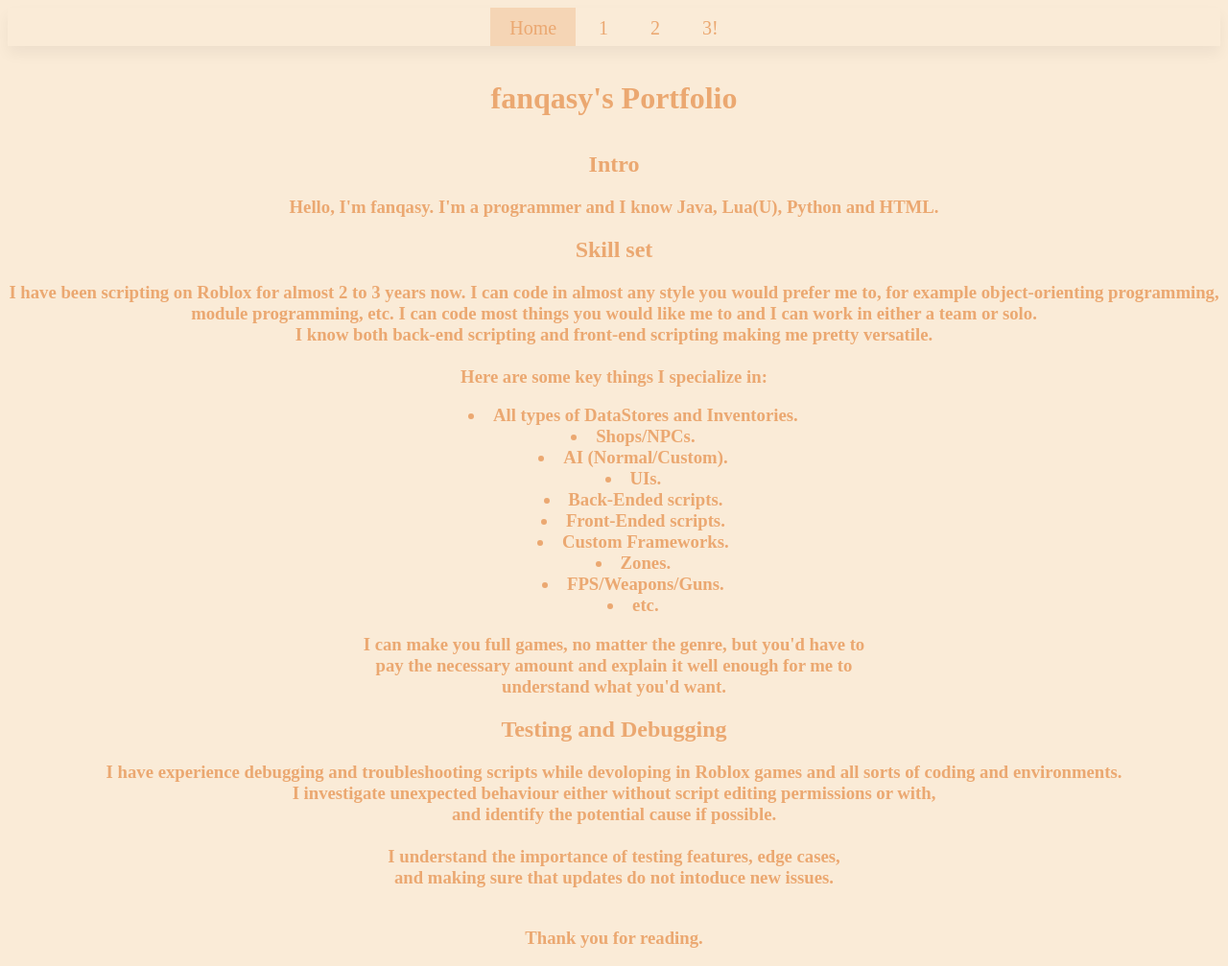
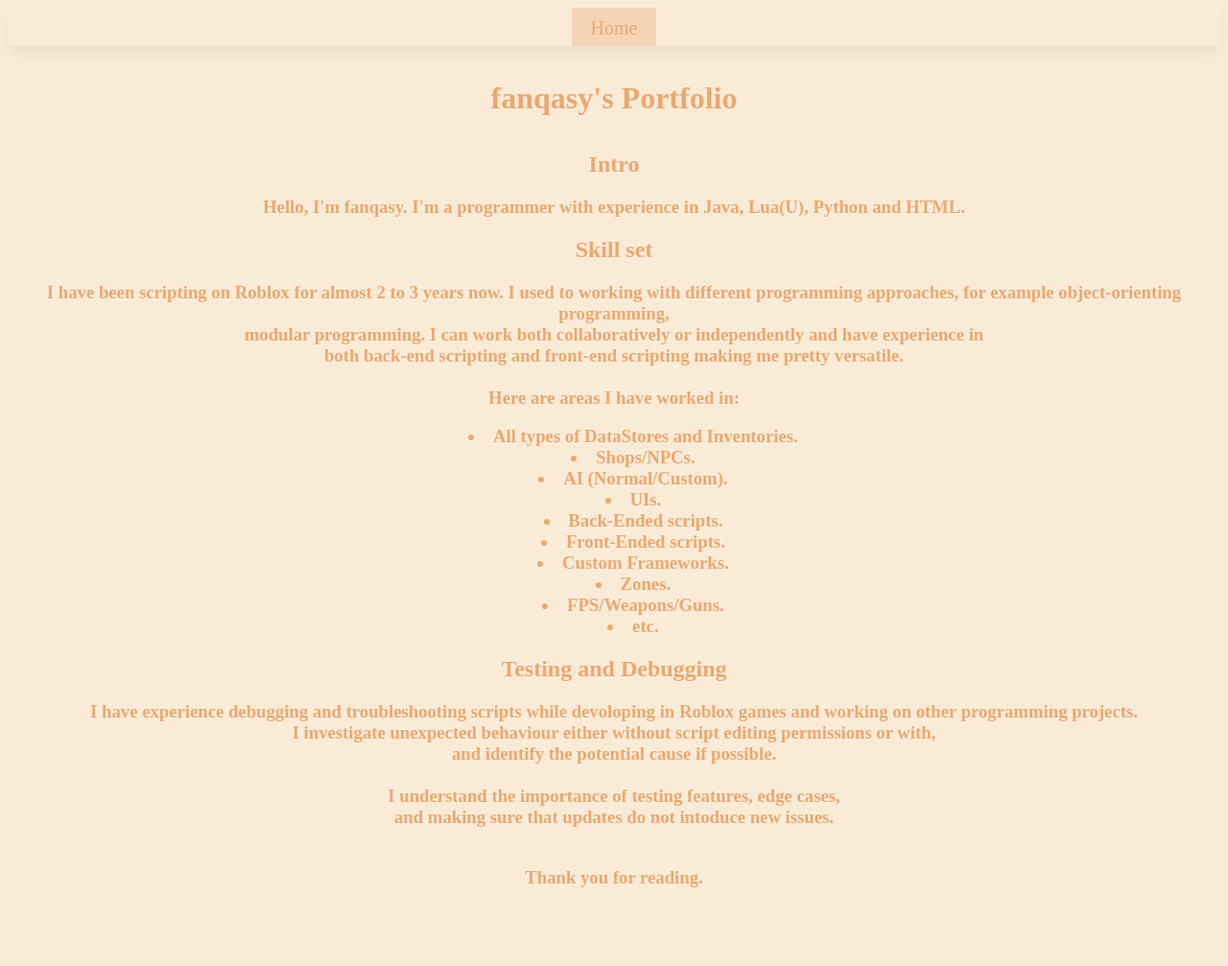
Before and after one commit to fanqasy/fanqasy.github.io, a plain HTML site: page index.html in a window 1280 px wide. Shown: the whole page at 96% size. After the commit the page ends 945 px from the top, so only its background shows below. Drawn offline with Linux system fonts and the light colour scheme; a web font is replaced by a local one.

Commit message:
Update index.html

```diff
--- a/index.html
+++ b/index.html
@@ -8,21 +8,22 @@
 <body>
     <div class="topnav">
         <a href="#" class="active">Home</a>
-        <a href="#news">1</a>
+        <!-- <a href="#news">1</a>
         <a href="#contact">2</a>
-        <a href="#about">3!</a>
+        <a href="#about">3!</a> -->
     </div>
 
     <h1 class="title">fanqasy's Portfolio</h1>
 
     <h2 style="--t: 0">Intro</h2>
-    <h3 style="--t: 1">Hello, I'm fanqasy. I'm a programmer and I know Java, Lua(U), Python and HTML.</h3>
+    <h3 style="--t: 1">Hello, I'm fanqasy. I'm a programmer with experience in Java, Lua(U), Python and HTML.</h3>
     <h2 style="--t: 2">Skill set</h2>
     <h3 style="--t: 3">
-        I have been scripting on Roblox for almost 2 to 3 years now. I can code in almost any style you would prefer me to, for example object-orienting programming,
-        <br> module programming, etc. I can code most things you would like me to and I can work in either a team or solo.
-        <br> I know both back-end scripting and front-end scripting making me pretty versatile.
-        <br><br> Here are some key things I specialize in:
+        I have been scripting on Roblox for almost 2 to 3 years now. I used to working with different programming approaches, for example object-orienting programming,
+        <br> modular programming. I can work both collaboratively or independently and have experience in
+        <br> both back-end scripting and front-end scripting making me pretty versatile.
+        <br>
+        <br> Here are areas I have worked in:
         <ul>
             <li>All types of DataStores and Inventories.</li>
             <li>Shops/NPCs.</li>
@@ -35,12 +36,10 @@
             <li>FPS/Weapons/Guns.</li>
             <li>etc.</li>
         </ul>
-        I can make you full games, no matter the genre, but you'd have to
-        <br> pay the necessary amount and explain it well enough for me to
-        <br> understand what you'd want.
 </h3>
     <h2 style="--t: 4">Testing and Debugging</h2>
-    <h3 style="--t: 5">I have experience debugging and troubleshooting scripts while devoloping in Roblox games and all sorts of coding and environments.
+    <h3 style="--t: 5">
+        I have experience debugging and troubleshooting scripts while devoloping in Roblox games and working on other programming projects.
         <br> I investigate unexpected behaviour either without script editing permissions or with,
         <br> and identify the potential cause if possible.
         <br>
```
